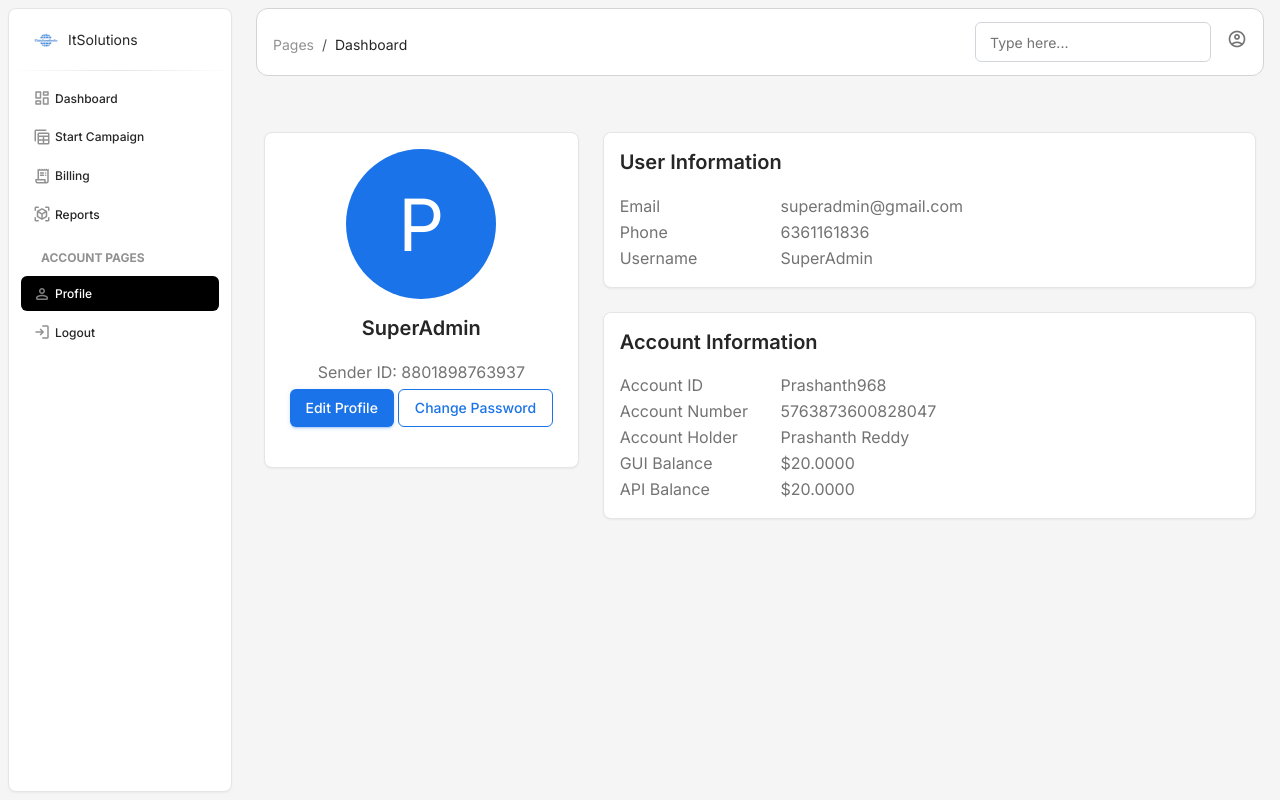
After one commit to itsolution4india/send_sms_djnago, a Django app: page /profile/ in a window 1280 px wide. The commit adds this page. Run offline with Django 5.2, Linux system fonts and the light colour scheme; a user stored in the database is signed in; data comes from the database, SQL or seed files in the repository; some libraries are stand-ins or nearby versions.

Commit message:
Updated code

```diff
--- a/sms_app/templates/base.html
+++ b/sms_app/templates/base.html
@@ -38,6 +38,10 @@
       width: #fff;
       font-size: 15px;
     }
+    .active {
+      background: black !important;
+      color: #fff !important;
+    }
   </style>
   {% block extra_css %}{% endblock %}
 </head>
@@ -57,40 +61,40 @@
     <div class="collapse navbar-collapse  w-auto " id="sidenav-collapse-main">
       <ul class="navbar-nav">
         <li class="nav-item">
-          <a class="nav-link active bg-gradient-dark text-white" href="/dashboard">
+          <a class="nav-link text-dark" id="Dashboard" href="/dashboard">
             <i class="material-symbols-rounded opacity-5">dashboard</i>
             <span class="nav-link-text ms-1">Dashboard</span>
           </a>
         </li>
         <li class="nav-item">
-          <a class="nav-link text-dark" href="/start-campaign">
+          <a class="nav-link text-dark" id="Campaign" href="/start-campaign">
             <i class="material-symbols-rounded opacity-5">table_view</i>
             <span class="nav-link-text ms-1">Start Campaign</span>
           </a>
         </li>
         <li class="nav-item">
-          <a class="nav-link text-dark" href="/billing">
+          <a class="nav-link text-dark" id="Billing" href="/billing">
             <i class="material-symbols-rounded opacity-5">receipt_long</i>
             <span class="nav-link-text ms-1">Billing</span>
           </a>
         </li>
         <li class="nav-item">
-          <a class="nav-link text-dark" href="/reports">
+          <a class="nav-link text-dark" id="Report" href="/reports">
             <i class="material-symbols-rounded opacity-5">view_in_ar</i>
             <span class="nav-link-text ms-1">Reports</span>
           </a>
         </li>
-        <li class="nav-item">
+        <!-- <li class="nav-item">
           <a class="nav-link text-dark" href="../pages/notifications.html">
             <i class="material-symbols-rounded opacity-5">notifications</i>
             <span class="nav-link-text ms-1">Notifications</span>
           </a>
-        </li>
+        </li> -->
         <li class="nav-item mt-3">
           <h6 class="ps-4 ms-2 text-uppercase text-xs text-dark font-weight-bolder opacity-5">Account pages</h6>
         </li>
         <li class="nav-item">
-          <a class="nav-link text-dark" href="../pages/profile.html">
+          <a class="nav-link text-dark" id="Profile" href="/profile">
             <i class="material-symbols-rounded opacity-5">person</i>
             <span class="nav-link-text ms-1">Profile</span>
           </a>
@@ -115,7 +119,7 @@
         <nav aria-label="breadcrumb">
           <ol class="breadcrumb bg-transparent mb-0 pb-0 pt-1 px-0 me-sm-6 me-5">
             <li class="breadcrumb-item text-sm"><a class="opacity-5 text-dark" href="javascript:;">Pages</a></li>
-            <li class="breadcrumb-item text-sm text-dark active" aria-current="page">Dashboard</li>
+            <li class="breadcrumb-item text-sm text-dark" id="Dashboard" aria-current="page">Dashboard</li>
           </ol>
         </nav>
         <div class="collapse navbar-collapse mt-sm-0 mt-2 me-md-0 me-sm-4" id="navbar">
@@ -135,7 +139,7 @@
                 </div>
               </a>
             </li>
-            <li class="nav-item px-3 d-flex align-items-center">
+            <!-- <li class="nav-item px-3 d-flex align-items-center">
               <a href="javascript:;" class="nav-link text-body p-0">
                 <i class="material-symbols-rounded fixed-plugin-button-nav">settings</i>
               </a>
@@ -212,9 +216,9 @@
                   </a>
                 </li>
               </ul>
-            </li>
+            </li> -->
             <li class="nav-item d-flex align-items-center">
-              <a href="" class="nav-link text-body font-weight-bold px-0">
+              <a href="/profile" class="nav-link text-body font-weight-bold px-0">
                 <i class="material-symbols-rounded">account_circle</i>
               </a>
             </li>
--- /dev/null
+++ b/sms_app/templates/profile.html
@@ -0,0 +1,142 @@
+<!-- templates/profile.html -->
+{% extends 'base.html' %}
+
+{% block title %}User Profile{% endblock %}
+
+{% block content %}
+<div class="container py-5">
+    <div class="row">
+        <div class="col-lg-4">
+            <div class="card mb-4">
+                <div class="card-body text-center">
+                    <div class="mb-3">
+                        <div class="rounded-circle bg-info text-white d-flex justify-content-center align-items-center mx-auto" style="width: 150px; height: 150px; font-size: 72px;">
+                            {{ first_letter }}
+                        </div>
+                    </div>
+                    <h5 class="my-3">{{ user.username }}</h5>
+                    <p class="text-muted mb-1">
+                        {% if user.sender_id %}
+                        Sender ID: {{ user.sender_id.sender_id }}
+                        {% else %}
+                        No Sender ID
+                        {% endif %}
+                    </p>
+                    <div class="d-flex justify-content-center mb-2">
+                        <button type="button" class="btn btn-info">Edit Profile</button>
+                        <button type="button" class="btn btn-outline-info ms-1">Change Password</button>
+                    </div>
+                </div>
+            </div>
+        </div>
+
+        <div class="col-lg-8">
+            <div class="card mb-4">
+                <div class="card-header pb-0">
+                    <h5 class="mb-0">User Information</h5>
+                </div>
+                <div class="card-body">
+                    <div class="row">
+                        <div class="col-sm-3">
+                            <p class="mb-0">Email</p>
+                        </div>
+                        <div class="col-sm-9">
+                            <p class="text-muted mb-0">{{ user.email }}</p>
+                        </div>
+                    </div>
+
+                    <div class="row">
+                        <div class="col-sm-3">
+                            <p class="mb-0">Phone</p>
+                        </div>
+                        <div class="col-sm-9">
+                            <p class="text-muted mb-0">{{ user.phone_number }}</p>
+                        </div>
+                    </div>
+
+                    <div class="row">
+                        <div class="col-sm-3">
+                            <p class="mb-0">Username</p>
+                        </div>
+                        <div class="col-sm-9">
+                            <p class="text-muted mb-0">{{ user.username }}</p>
+                        </div>
+                    </div>
+                </div>
+            </div>
+
+            {% if not no_account %}
+            <div class="card mb-4">
+                <div class="card-header pb-0">
+                    <h5 class="mb-0">Account Information</h5>
+                </div>
+                <div class="card-body">
+                    <div class="row">
+                        <div class="col-sm-3">
+                            <p class="mb-0">Account ID</p>
+                        </div>
+                        <div class="col-sm-9">
+                            <p class="text-muted mb-0">{{ account.account_id }}</p>
+                        </div>
+                    </div>
+
+                    <div class="row">
+                        <div class="col-sm-3">
+                            <p class="mb-0">Account Number</p>
+                        </div>
+                        <div class="col-sm-9">
+                            <p class="text-muted mb-0">{{ account.account_number }}</p>
+                        </div>
+                    </div>
+
+                    <div class="row">
+                        <div class="col-sm-3">
+                            <p class="mb-0">Account Holder</p>
+                        </div>
+                        <div class="col-sm-9">
+                            <p class="text-muted mb-0">{{ account.account_holder_name }}</p>
+                        </div>
+                    </div>
+
+                    <div class="row">
+                        <div class="col-sm-3">
+                            <p class="mb-0">GUI Balance</p>
+                        </div>
+                        <div class="col-sm-9">
+                            <p class="text-muted mb-0">${{ account.gui_balance }}</p>
+                        </div>
+                    </div>
+
+                    <div class="row">
+                        <div class="col-sm-3">
+                            <p class="mb-0">API Balance</p>
+                        </div>
+                        <div class="col-sm-9">
+                            <p class="text-muted mb-0">${{ account.api_balance }}</p>
+                        </div>
+                    </div>
+                </div>
+            </div>
+            {% else %}
+            <div class="card mb-4">
+                <div class="card-body text-center">
+                    <p class="text-muted mb-0">No account information available</p>
+                </div>
+            </div>
+            {% endif %}
+        </div>
+    </div>
+</div>
+
+
+{% block extra_js %}
+<script>
+  document.addEventListener("DOMContentLoaded", function() {
+    var dashboardLink = document.getElementById('Profile');
+    if (dashboardLink) {
+      dashboardLink.classList.add('active');
+    }
+  });
+</script>
+{% endblock %}
+{% endblock %}
--- a/sms_app/urls.py
+++ b/sms_app/urls.py
@@ -11,4 +11,5 @@ urlpatterns = [
     path('reports/', views.report_view, name='report_view'),
     path('reports/delete/', views.delete_report, name='delete_report'),
     path('reports/fetch_latest/', views.fetch_latest_report, name='fetch_latest'),
+    path('profile/', views.profile_view, name='profile'),
 ]
--- a/sms_app/views.py
+++ b/sms_app/views.py
@@ -158,7 +158,7 @@ def billing_view(request):
     page_number = request.GET.get('page')
     transactions = paginator.get_page(page_number)
 
-    return render(request, 'billing.html', {'transactions': transactions, 'account': account})
+    return render(request, 'billing.html', {'transactions': transactions, 'account': account, "user": user})
 
 
 class SendSMSView(View):
@@ -348,3 +348,46 @@ def fetch_latest_report(request):
         else:
             messages.error(request, "Failed to refresh report")
             return redirect('report_view')
+
+# @login_required
+# def profile_view(request):
+#     user = request.user
+#     account = user.account_set.first()
+#     sender_id = user.sender_id
+
+#     context = {
+#         'user': user,
+#         'account': account,
+#         'sender_id': sender_id
+#     }
+#     return render(request, 'profile.html', context)
+
+@login_required
+def profile_view(request):
+    """
+    View to display user profile information including account details.
+    Requires user to be logged in.
+    """
+    user = request.user
+    try:
+        # Get the account related to the logged-in user
+        account = Account.objects.get(user=user)
+
+        # Get the first letter of account holder name for the logo
+        first_letter = account.account_holder_name[0].upper() if account.account_holder_name else user.username[0].upper()
+
+        context = {
+            'user': user,
+            'account': account,
+            'first_letter': first_letter,
+        }
+        return render(request, 'profile.html', context)
+    except Account.DoesNotExist:
+        # Handle case where user doesn't have an account
+        first_letter = user.username[0].upper()
+        context = {
+            'user': user,
+            'first_letter': first_letter,
+            'no_account': True
+        }
+        return render(request, 'profile.html', context)
```
Also changed, not shown: send_sms/settings.py (+30 -7 lines), sms_app/scheduler.py (+125 -7 lines), sms_app/templates/billing.html (+31 -47 lines), sms_app/templates/dashboard.html (+13 -0 lines), sms_app/templates/report_details.html (+13 -2 lines), sms_app/templates/send_sms.html (+11 -0 lines), 1 other file.
